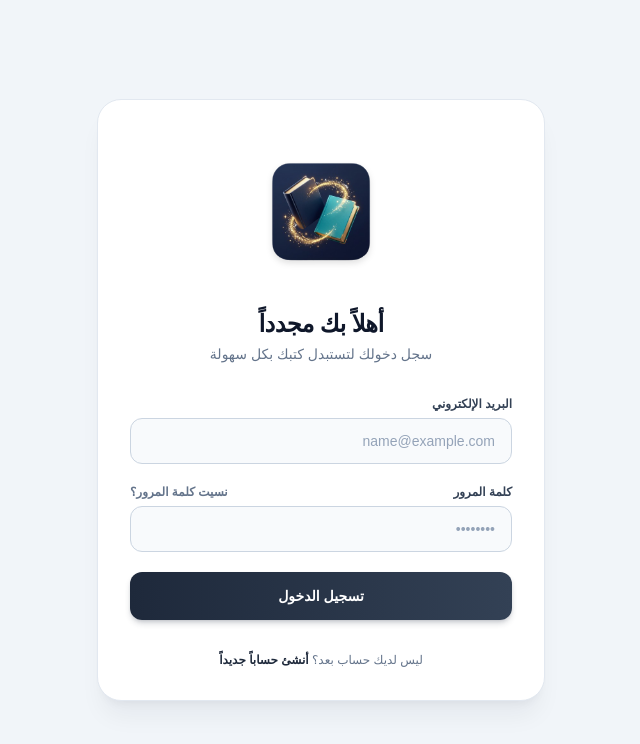
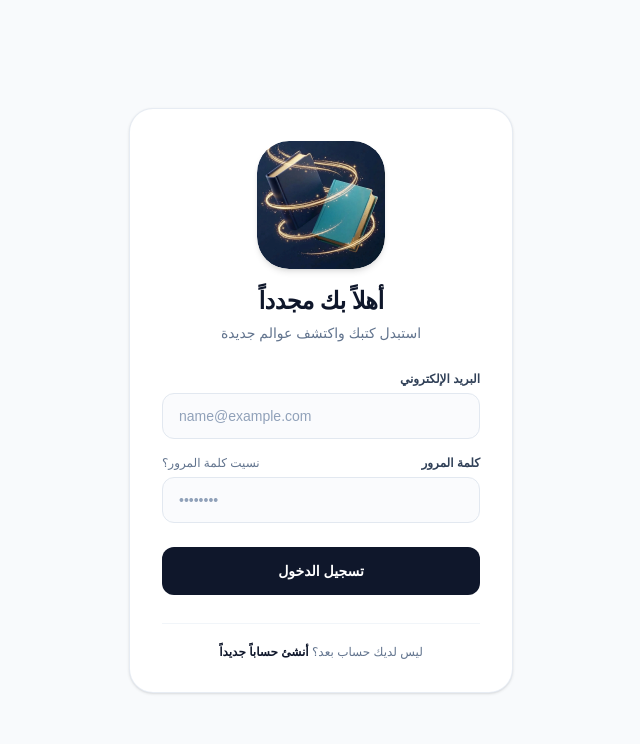
Before and after one commit to nohaeng414-ctrl/book-to-book, a Next.js app: page /login in a window 1280 px wide. Shown: the top 744 px of the page, without its empty margins (319-959 px from the left). Built offline with nearby package versions, Linux system fonts and the light colour scheme; no server answers.

Commit message:
Polish auth pages UI, soft borderless icon, and next/image config

```diff
--- a/app/forgot-password/page.tsx
+++ b/app/forgot-password/page.tsx
@@ -10,8 +10,10 @@ export default function ForgotPasswordPage() {
   const [successMessage, setSuccessMessage] = useState("");
   const [loading, setLoading] = useState(false);
 
-const handleSubmit = async (e: React.FormEvent) => {
+  const handleSubmit = async (e: React.FormEvent) => {
     e.preventDefault();
+    if (loading) return;
+
     setError("");
     setSuccessMessage("");
     setLoading(true);
@@ -27,9 +29,15 @@ const handleSubmit = async (e: React.FormEvent) => {
 
       if (!res.ok) {
         if (res.status === 503) {
-          setError(data?.error || "الخدمة غير متاحة مؤقتاً أو هناك مشكلة في الاتصال بقاعدة البيانات. حاول بعد قليل.");
+          setError(
+            data?.error ||
+              "الخدمة غير متاحة مؤقتاً أو هناك مشكلة في الاتصال بقاعدة البيانات. حاول بعد قليل."
+          );
         } else {
-          setError(data?.error || "تعذر إرسال الطلب. تحقق من البيانات المدخلة وحاول مرة أخرى.");
+          setError(
+            data?.error ||
+              "تعذر إرسال الطلب. تحقق من البيانات المدخلة وحاول مرة أخرى."
+          );
         }
         return;
       }
@@ -39,7 +47,6 @@ const handleSubmit = async (e: React.FormEvent) => {
           "إذا كان البريد مسجلاً، فستصلك رسالة تتضمن خطوات تغيير كلمة المرور."
       );
     } catch (err) {
-      // التقاط انقطاع الإنترنت أو فشل الوصول للسيرفر
       if (err instanceof TypeError || !navigator.onLine) {
         setError("تعذر الاتصال بالإنترنت. تحقق من الشبكة وحاول مرة أخرى.");
       } else {
@@ -53,80 +60,91 @@ const handleSubmit = async (e: React.FormEvent) => {
   return (
     <main
       dir="rtl"
-      className="flex min-h-screen items-center justify-center bg-[#F1F5F9] px-4 py-12 text-[#0F172A]"
+      className="flex min-h-screen items-center justify-center bg-slate-50 px-4 py-10 text-slate-900"
     >
-      <div className="w-full max-w-md space-y-8 rounded-3xl border border-[#E2E8F0] bg-white p-8 shadow-xl shadow-[#0F172A]/5">
-
-        {/* الشعار وعنوان الصفحة */}
+      <div className="w-full max-w-sm space-y-7 rounded-3xl border border-slate-200/80 bg-white p-7 sm:p-8 shadow-sm">
+        {/* الشعار والعنوان */}
         <div className="flex flex-col items-center text-center">
-          <div className="mb-4">
+          <div className="mb-4 h-32 w-32 overflow-hidden rounded-[2rem] shadow-md transition-transform duration-300 hover:scale-105">
             <Image
-              src="/logo.png"
+              src="/icon.png"
               alt="شعار كتاب بكتاب"
-              width={140}
-              height={140}
-              className="mx-auto h-32 w-32 object-contain drop-shadow-md transition hover:scale-105"
+              width={160}
+              height={160}
+              priority
+              className="h-full w-full rounded-[2rem] object-cover"
             />
           </div>
-          <h1 className="text-2xl font-extrabold tracking-tight text-[#0F172A]">
+
+          <h1 className="text-2xl font-extrabold tracking-tight text-slate-900">
             استعادة كلمة المرور
           </h1>
-          <p className="mt-1 text-sm text-[#64748B]">
+          <p className="mt-1.5 text-sm text-slate-500">
             أدخل بريدك الإلكتروني وسنرسل لك رابطاً لإعادة تعيين كلمة المرور
           </p>
         </div>
 
-        {/* رسالة الخطأ إن وجدت */}
+        {/* رسالة الخطأ */}
         {error && (
-          <div className="rounded-xl bg-red-50 p-3 text-center text-xs font-bold text-red-600 border border-red-200">
+          <div
+            role="alert"
+            className="rounded-2xl border border-red-200 bg-red-50 px-4 py-3 text-center text-xs font-bold text-red-600"
+          >
             {error}
           </div>
         )}
 
         {/* رسالة النجاح */}
         {successMessage && (
-          <div className="rounded-xl bg-emerald-50 p-3 text-center text-xs font-bold text-emerald-700 border border-emerald-200 leading-relaxed">
+          <div
+            role="status"
+            className="rounded-2xl border border-emerald-200 bg-emerald-50 px-4 py-3 text-center text-xs font-bold leading-relaxed text-emerald-700"
+          >
             {successMessage}
           </div>
         )}
 
         {/* نموذج استعادة كلمة المرور */}
-        <form onSubmit={handleSubmit} className="space-y-5">
+        <form onSubmit={handleSubmit} className="space-y-4">
           <div>
-            <label className="block text-xs font-bold text-[#334155] mb-1.5">
+            <label
+              htmlFor="forgot-email"
+              className="mb-1.5 block text-xs font-bold text-slate-700"
+            >
               البريد الإلكتروني
             </label>
             <input
+              id="forgot-email"
               type="email"
               required
+              autoComplete="email"
+              dir="ltr"
               value={email}
               onChange={(e) => setEmail(e.target.value)}
               placeholder="name@example.com"
-              className="w-full rounded-xl border border-[#CBD5E1] bg-[#F8FAFC] px-4 py-3 text-sm text-[#0F172A] placeholder-[#94A3B8] focus:border-[#1E293B] focus:bg-white focus:outline-none transition"
+              className="w-full rounded-xl border border-slate-200 bg-slate-50/70 px-4 py-3 text-left text-sm text-slate-900 placeholder-slate-400 transition focus:border-slate-900 focus:bg-white focus:outline-none"
             />
           </div>
 
-          {/* زر الإرسال */}
           <button
             type="submit"
             disabled={loading}
-            className="w-full rounded-xl bg-gradient-to-r from-[#1E293B] to-[#334155] py-3.5 text-sm font-bold text-white shadow-md shadow-[#1E293B]/20 transition hover:from-[#0F172A] hover:to-[#1E293B] active:scale-[0.98] disabled:opacity-50 cursor-pointer"
+            className="mt-2 w-full rounded-xl bg-slate-900 py-3.5 text-sm font-bold text-white transition hover:bg-slate-800 active:scale-[0.99] disabled:cursor-not-allowed disabled:opacity-50"
           >
             {loading ? "جاري إرسال الرابط..." : "استعادة كلمة المرور"}
           </button>
         </form>
 
-        {/* العودة لصفحة تسجيل الدخول */}
-        <div className="text-center text-xs text-[#64748B]">
+        {/* العودة لتسجيل الدخول */}
+        <div className="border-t border-slate-100 pt-5 text-center text-xs text-slate-500">
           تذكرت كلمة المرور؟{" "}
           <Link
             href="/login"
-            className="font-bold text-[#1E293B] hover:underline transition"
+            className="font-bold text-slate-900 hover:underline"
           >
             تسجيل الدخول
           </Link>
         </div>
-
       </div>
     </main>
   );
--- a/app/login/page.tsx
+++ b/app/login/page.tsx
@@ -7,7 +7,6 @@ import Link from "next/link";
 import Image from "next/image";
 
 export default function LoginPage() {
-
   const router = useRouter();
   const [email, setEmail] = useState("");
   const [password, setPassword] = useState("");
@@ -54,80 +53,111 @@ export default function LoginPage() {
   };
 
   return (
-    <main dir="rtl" className="flex min-h-screen items-center justify-center bg-[#F1F5F9] px-4 py-12 text-[#0F172A]">
-      <div className="w-full max-w-md space-y-8 rounded-3xl border border-[#E2E8F0] bg-white p-8 shadow-xl shadow-[#0F172A]/5">
-
+    <main
+      dir="rtl"
+      className="flex min-h-screen items-center justify-center bg-slate-50 px-4 py-10 text-slate-900"
+    >
+      <div className="w-full max-w-sm space-y-7 rounded-3xl border border-slate-200/80 bg-white p-7 sm:p-8 shadow-sm">
+        {/* الشعار والعنوان */}
         <div className="flex flex-col items-center text-center">
-  <div className="mb-4">
+          <div className="mb-4 h-32 w-32 overflow-hidden rounded-[2rem] shadow-md transition-transform duration-300 hover:scale-105">
             <Image
-      src="/logo.png"
+              src="/icon.png"
               alt="شعار كتاب بكتاب"
               width={160}
               height={160}
-      className="mx-auto h-40 w-40 object-contain drop-shadow-md transition hover:scale-105"
+              priority
+              className="h-full w-full rounded-[2rem] object-cover"
             />
           </div>
-  <h1 className="text-2xl font-extrabold tracking-tight text-[#0F172A]">أهلاً بك مجدداً</h1>
-  <p className="mt-1 text-sm text-[#64748B]">سجل دخولك لتستبدل كتبك بكل سهولة</p>
+
+          <h1 className="text-2xl font-extrabold tracking-tight text-slate-900">
+            أهلاً بك مجدداً
+          </h1>
+          <p className="mt-1.5 text-sm text-slate-500">
+            استبدل كتبك واكتشف عوالم جديدة
+          </p>
         </div>
 
-        {/* رسالة الخطأ إن وجدت */}
+        {/* رسالة الخطأ */}
         {error && (
-          <div className="rounded-xl bg-red-50 p-3 text-center text-xs font-bold text-red-600 border border-red-200">
+          <div
+            role="alert"
+            className="rounded-2xl border border-red-200 bg-red-50 px-4 py-3 text-center text-xs font-bold text-red-600"
+          >
             {error}
           </div>
         )}
 
         {/* نموذج تسجيل الدخول */}
-        <form onSubmit={handleSubmit} className="space-y-5">
+        <form onSubmit={handleSubmit} className="space-y-4">
           <div>
-            <label className="block text-xs font-bold text-[#334155] mb-1.5">البريد الإلكتروني</label>
+            <label
+              htmlFor="email"
+              className="mb-1.5 block text-xs font-bold text-slate-700"
+            >
+              البريد الإلكتروني
+            </label>
             <input
+              id="email"
               type="email"
               required
+              autoComplete="email"
+              dir="ltr"
               value={email}
               onChange={(e) => setEmail(e.target.value)}
               placeholder="name@example.com"
-              className="w-full rounded-xl border border-[#CBD5E1] bg-[#F8FAFC] px-4 py-3 text-sm text-[#0F172A] placeholder-[#94A3B8] focus:border-[#1E293B] focus:bg-white focus:outline-none transition"
+              className="w-full rounded-xl border border-slate-200 bg-slate-50/70 px-4 py-3 text-left text-sm text-slate-900 placeholder-slate-400 transition focus:border-slate-900 focus:bg-white focus:outline-none"
             />
           </div>
 
           <div>
-            <div className="flex items-center justify-between mb-1.5">
-              <label className="text-xs font-bold text-[#334155]">كلمة المرور</label>
-              <Link href="/forgot-password" className="text-xs font-semibold text-[#64748B] hover:text-[#1E293B] transition">
+            <div className="mb-1.5 flex items-center justify-between">
+              <label
+                htmlFor="password"
+                className="text-xs font-bold text-slate-700"
+              >
+                كلمة المرور
+              </label>
+              <Link
+                href="/forgot-password"
+                className="text-xs font-medium text-slate-500 transition hover:text-slate-900"
+              >
                 نسيت كلمة المرور؟
               </Link>
             </div>
             <input
+              id="password"
               type="password"
               required
               autoComplete="current-password"
+              dir="ltr"
               value={password}
               onChange={(e) => setPassword(e.target.value)}
               placeholder="••••••••"
-  className="w-full rounded-xl border border-[#CBD5E1] bg-[#F8FAFC] px-4 py-3 text-sm text-[#0F172A] placeholder-[#94A3B8] focus:border-[#1E293B] focus:bg-white focus:outline-none transition"
+              className="w-full rounded-xl border border-slate-200 bg-slate-50/70 px-4 py-3 text-left text-sm text-slate-900 placeholder-slate-400 transition focus:border-slate-900 focus:bg-white focus:outline-none"
             />
           </div>
 
-          {/* زر تسجيل الدخول المصحح */}
           <button
             type="submit"
             disabled={loading}
-            className="w-full rounded-xl bg-gradient-to-r from-[#1E293B] to-[#334155] py-3.5 text-sm font-bold text-white shadow-md shadow-[#1E293B]/20 transition hover:from-[#0F172A] hover:to-[#1E293B] active:scale-[0.98] disabled:opacity-50"
+            className="mt-2 w-full rounded-xl bg-slate-900 py-3.5 text-sm font-bold text-white transition hover:bg-slate-800 active:scale-[0.99] disabled:cursor-not-allowed disabled:opacity-50"
           >
             {loading ? "جاري تسجيل الدخول..." : "تسجيل الدخول"}
           </button>
         </form>
 
-        {/* الانتقال لصفحة إنشاء حساب */}
-        <div className="text-center text-xs text-[#64748B]">
+        {/* إنشاء حساب */}
+        <div className="border-t border-slate-100 pt-5 text-center text-xs text-slate-500">
           ليس لديك حساب بعد؟{" "}
-          <Link href="/register" className="font-bold text-[#1E293B] hover:underline">
+          <Link
+            href="/register"
+            className="font-bold text-slate-900 hover:underline"
+          >
             أنشئ حساباً جديداً
           </Link>
         </div>
-
       </div>
     </main>
   );
--- a/app/register/page.tsx
+++ b/app/register/page.tsx
@@ -3,6 +3,7 @@
 import Link from "next/link";
 import { useState } from "react";
 import { useRouter } from "next/navigation";
+import Image from "next/image";
 import { COUNTRIES_WITH_CITIES as countryCitiesMap } from "@/lib/locations";
 
 export default function RegisterPage() {
@@ -31,6 +32,7 @@ export default function RegisterPage() {
   const handleSubmit = async (e: React.FormEvent<HTMLFormElement>) => {
     e.preventDefault();
     e.stopPropagation();
+    if (loading) return;
     setError("");
 
     if (!selectedCountry) {
@@ -86,66 +88,99 @@ export default function RegisterPage() {
   };
 
   return (
-    <div className="flex min-h-[80vh] items-center justify-center px-4 py-12">
-      <div className="w-full max-w-md rounded-3xl border border-[#E2E8F0] bg-white p-8 shadow-xl shadow-[#0F172A]/5">
-        <div className="text-center mb-8">
-          <h1 className="text-2xl font-extrabold text-[#0F172A]">
+    <main
+      dir="rtl"
+      className="flex min-h-screen items-center justify-center bg-slate-50 px-4 py-10 text-slate-900"
+    >
+      <div className="w-full max-w-md space-y-6 rounded-3xl border border-slate-200/80 bg-white p-7 sm:p-8 shadow-sm">
+        {/* الشعار والعنوان */}
+        <div className="flex flex-col items-center text-center">
+          <div className="mb-3 h-24 w-24 overflow-hidden rounded-[1.75rem] shadow-md transition-transform duration-300 hover:scale-105">
+            <Image
+              src="/icon.png"
+              alt="شعار كتاب بكتاب"
+              width={120}
+              height={120}
+              priority
+              className="h-full w-full rounded-[1.75rem] object-cover"
+            />
+          </div>
+
+          <h1 className="text-2xl font-extrabold tracking-tight text-slate-900">
             انضم إلى مجتمع القرّاء
           </h1>
-          <p className="mt-2 text-xs font-medium text-[#64748B]">
-            أنشئ حسابك وابدأ استبدال كتبك بكل سهولة
+          <p className="mt-1 text-sm text-slate-500">
+            استبدل كتبك واكتشف عوالم جديدة
           </p>
         </div>
 
+        {/* رسالة الخطأ */}
         {error && (
-          <div className="mb-4 rounded-xl bg-red-50 p-3 text-center text-xs font-bold text-red-600 border border-red-200">
+          <div
+            role="alert"
+            className="rounded-2xl border border-red-200 bg-red-50 px-4 py-3 text-center text-xs font-bold text-red-600"
+          >
             {error}
           </div>
         )}
 
         <form onSubmit={handleSubmit} className="space-y-4" autoComplete="off">
           <div>
-            <label className="mb-1.5 block text-xs font-bold text-[#334155]">
+            <label
+              htmlFor="reg-name"
+              className="mb-1.5 block text-xs font-bold text-slate-700"
+            >
               الاسم الكامل
             </label>
             <input
+              id="reg-name"
               type="text"
               name="name"
               required
               value={name}
               onChange={(e) => setName(e.target.value)}
-              placeholder="أكتب إسمك هنا"
+              placeholder="اكتب اسمك هنا"
               autoComplete="off"
-              className="w-full rounded-xl border border-[#CBD5E1] bg-white px-4 py-3 text-xs font-medium text-[#0F172A] shadow-sm focus:border-[#1E293B] focus:outline-none transition"
+              className="w-full rounded-xl border border-slate-200 bg-slate-50/70 px-4 py-3 text-sm text-slate-900 placeholder-slate-400 transition focus:border-slate-900 focus:bg-white focus:outline-none"
             />
           </div>
 
           <div>
-            <label className="mb-1.5 block text-xs font-bold text-[#334155]">
+            <label
+              htmlFor="reg-email"
+              className="mb-1.5 block text-xs font-bold text-slate-700"
+            >
               البريد الإلكتروني
             </label>
             <input
+              id="reg-email"
               type="email"
               name="email"
               required
+              dir="ltr"
               value={email}
               onChange={(e) => setEmail(e.target.value)}
               placeholder="name@example.com"
               autoComplete="off"
-              className="w-full rounded-xl border border-[#CBD5E1] bg-white px-4 py-3 text-xs font-medium text-[#0F172A] shadow-sm focus:border-[#1E293B] focus:outline-none transition"
+              className="w-full rounded-xl border border-slate-200 bg-slate-50/70 px-4 py-3 text-left text-sm text-slate-900 placeholder-slate-400 transition focus:border-slate-900 focus:bg-white focus:outline-none"
             />
           </div>
 
+          <div className="grid grid-cols-1 gap-4 sm:grid-cols-2">
             <div>
-            <label className="mb-1.5 block text-xs font-bold text-[#334155]">
+              <label
+                htmlFor="reg-country"
+                className="mb-1.5 block text-xs font-bold text-slate-700"
+              >
                 الدولة
               </label>
               <select
+                id="reg-country"
                 name="country"
                 required
                 value={selectedCountry}
                 onChange={handleCountryChange}
-              className="w-full rounded-xl border border-[#CBD5E1] bg-white px-4 py-3 text-xs font-medium text-[#334155] shadow-sm focus:border-[#1E293B] focus:outline-none transition cursor-pointer"
+                className="w-full cursor-pointer rounded-xl border border-slate-200 bg-slate-50/70 px-3.5 py-3 text-xs font-medium text-slate-700 transition focus:border-slate-900 focus:bg-white focus:outline-none"
               >
                 <option value="" disabled>
                   اختر الدولة
@@ -159,21 +194,25 @@ export default function RegisterPage() {
             </div>
 
             <div>
-            <label className="mb-1.5 block text-xs font-bold text-[#334155]">
+              <label
+                htmlFor="reg-city"
+                className="mb-1.5 block text-xs font-bold text-slate-700"
+              >
                 المدينة
               </label>
               <select
+                id="reg-city"
                 name="city"
                 required
                 value={selectedCity}
                 onChange={(e) => setSelectedCity(e.target.value)}
                 disabled={!selectedCountry || availableCities.length === 0}
-              className="w-full rounded-xl border border-[#CBD5E1] bg-white px-4 py-3 text-xs font-medium text-[#334155] shadow-sm focus:border-[#1E293B] focus:outline-none transition cursor-pointer disabled:bg-[#F1F5F9] disabled:text-[#94A3B8] disabled:cursor-not-allowed"
+                className="w-full cursor-pointer rounded-xl border border-slate-200 bg-slate-50/70 px-3.5 py-3 text-xs font-medium text-slate-700 transition focus:border-slate-900 focus:bg-white focus:outline-none disabled:cursor-not-allowed disabled:bg-slate-100 disabled:text-slate-400"
               >
                 <option value="">
                   {selectedCountry
                     ? "-- اختر المدينة --"
-                  : "الرجاء اختيار الدولة أولاً"}
+                    : "اختر الدولة أولاً"}
                 </option>
                 {availableCities.map((city) => (
                   <option key={city} value={city}>
@@ -182,83 +221,100 @@ export default function RegisterPage() {
                 ))}
               </select>
             </div>
+          </div>
 
           <div>
-            <label className="mb-1.5 block text-xs font-bold text-[#334155]">
+            <label
+              htmlFor="reg-district"
+              className="mb-1.5 block text-xs font-bold text-slate-700"
+            >
               الحي
             </label>
             <input
+              id="reg-district"
               type="text"
               name="district"
               value={district}
               onChange={(e) => setDistrict(e.target.value)}
               placeholder="أدخل اسم الحي (اختياري)"
               autoComplete="off"
-              className="w-full rounded-xl border border-[#CBD5E1] bg-white px-4 py-3 text-xs font-medium text-[#0F172A] shadow-sm focus:border-[#1E293B] focus:outline-none transition"
+              className="w-full rounded-xl border border-slate-200 bg-slate-50/70 px-4 py-3 text-sm text-slate-900 placeholder-slate-400 transition focus:border-slate-900 focus:bg-white focus:outline-none"
+            />
+          </div>
+
+          <div className="grid grid-cols-1 gap-4 sm:grid-cols-2">
+            <div>
+              <label
+                htmlFor="reg-password"
+                className="mb-1.5 block text-xs font-bold text-slate-700"
+              >
+                كلمة المرور
+              </label>
+              <input
+                id="reg-password"
+                type="password"
+                name="password"
+                required
+                dir="ltr"
+                value={password}
+                onChange={(e) => setPassword(e.target.value)}
+                placeholder="••••••••"
+                autoComplete="new-password"
+                className="w-full rounded-xl border border-slate-200 bg-slate-50/70 px-4 py-3 text-left text-sm text-slate-900 placeholder-slate-400 transition focus:border-slate-900 focus:bg-white focus:outline-none"
               />
             </div>
 
             <div>
-            <label className="mb-1.5 block text-xs font-bold text-[#334155]">
-              كلمة المرور
-            </label>
-            <input
-              type="password"
-              name="password"
-              required
-              value={password}
-              onChange={(e) => setPassword(e.target.value)}
-              placeholder="••••••••"
-              autoComplete="new-password"
-              className="w-full rounded-xl border border-[#CBD5E1] bg-white px-4 py-3 text-xs font-medium text-[#0F172A] shadow-sm focus:border-[#1E293B] focus:outline-none transition"
-            />
-          </div>
-
-          <div>
-            <label className="mb-1.5 block text-xs font-bold text-[#334155]">
+              <label
+                htmlFor="reg-confirm-password"
+                className="mb-1.5 block text-xs font-bold text-slate-700"
+              >
                 تأكيد كلمة المرور
               </label>
               <input
+                id="reg-confirm-password"
                 type="password"
                 name="confirmPassword"
                 required
+                dir="ltr"
                 value={confirmPassword}
                 onChange={(e) => setConfirmPassword(e.target.value)}
                 placeholder="••••••••"
                 autoComplete="new-password"
-              className="w-full rounded-xl border border-[#CBD5E1] bg-white px-4 py-3 text-xs font-medium text-[#0F172A] shadow-sm focus:border-[#1E293B] focus:outline-none transition"
+                className="w-full rounded-xl border border-slate-200 bg-slate-50/70 px-4 py-3 text-left text-sm text-slate-900 placeholder-slate-400 transition focus:border-slate-900 focus:bg-white focus:outline-none"
               />
+            </div>
           </div>
 
           <button
             type="submit"
             disabled={loading}
-            className="w-full mt-2 rounded-xl bg-gradient-to-r from-[#1E293B] to-[#334155] px-4 py-3 text-xs font-bold text-white shadow-sm transition hover:from-[#0F172A] hover:to-[#1E293B] disabled:opacity-50"
+            className="mt-2 w-full rounded-xl bg-slate-900 py-3.5 text-sm font-bold text-white transition hover:bg-slate-800 active:scale-[0.99] disabled:cursor-not-allowed disabled:opacity-50"
           >
             {loading ? "جاري إنشاء الحساب..." : "إنشاء الحساب"}
           </button>
 
-          <p className="pt-1 text-center text-[11px] font-medium text-[#64748B]">
+          <p className="pt-1 text-center text-xs text-slate-500">
             بإنشاء الحساب فإنك توافق على{" "}
             <Link
               href="/profile/privacy"
-              className="font-bold text-[#1E293B] underline underline-offset-2 hover:text-[#0F172A]"
+              className="font-bold text-slate-900 underline underline-offset-2 hover:text-slate-700"
             >
               سياسة الخصوصية
             </Link>
           </p>
         </form>
 
-        <p className="mt-6 text-center text-xs font-medium text-[#64748B]">
+        <div className="border-t border-slate-100 pt-5 text-center text-xs text-slate-500">
           لديك حساب بالفعل؟{" "}
           <Link
             href="/login"
-            className="font-bold text-[#1E293B] hover:underline"
+            className="font-bold text-slate-900 hover:underline"
           >
             تسجيل الدخول
           </Link>
-        </p>
         </div>
       </div>
+    </main>
   );
 }
--- a/next.config.ts
+++ b/next.config.ts
@@ -8,6 +8,7 @@ const nextConfig = {
   },
   images: {
     dangerouslyAllowSVG: true,
+    unoptimized: true,
     contentDispositionType: 'attachment',
     contentSecurityPolicy: "default-src 'self'; script-src 'none'; sandbox;",
     localPatterns: [
```
Lines whose indentation alone changed are shown as unchanged.
